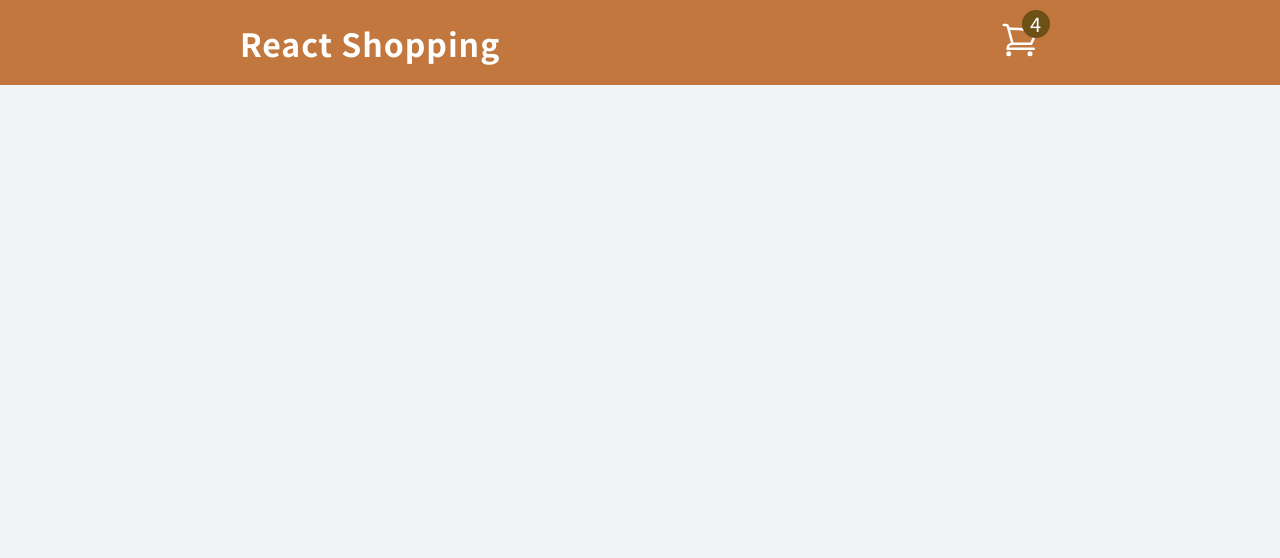
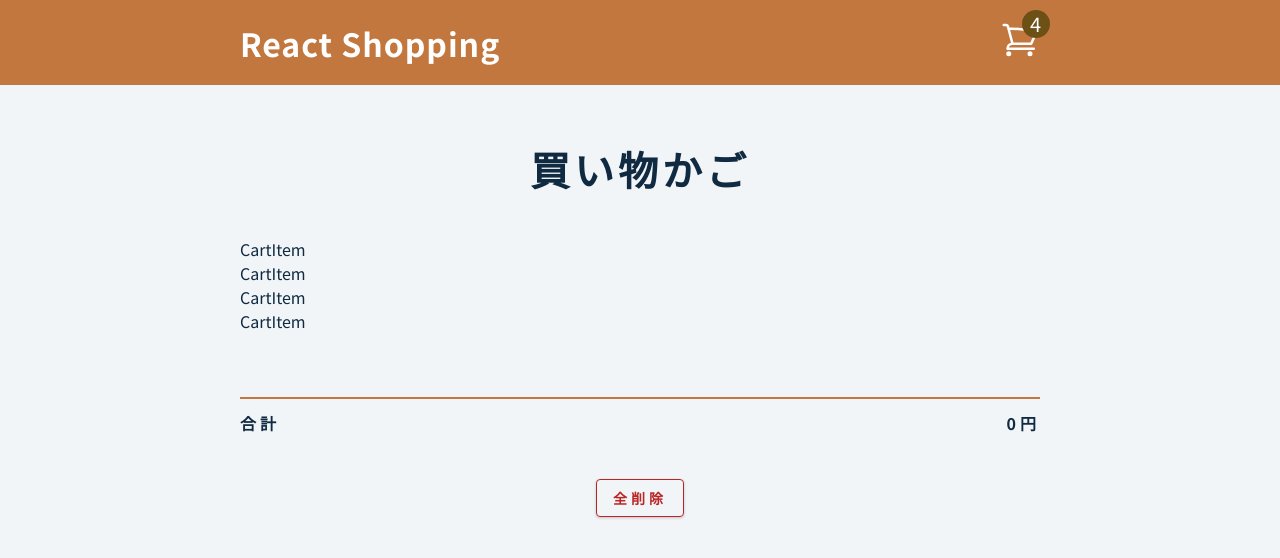
Before and after one commit to suginogaku/redux-shoppingcart-app, a React (Create React App) app: page / in a window 1280 px wide. Shown: the top 558 px of the page. Built offline with nearby package versions, Linux system fonts and the light colour scheme.

Commit message:
買い物かごの中身を表示するコンポーネント作成

```diff
--- a/src/App.js
+++ b/src/App.js
@@ -1,10 +1,12 @@
 import './App.css';
+import CartContainer from './components/CartContainer';
 import Navbar from './components/Navbar';
 
 function App() {
   return (
     <main>
       <Navbar />
+      <CartContainer />
     </main>
   );
 }
--- /dev/null
+++ b/src/components/CartContainer.js
@@ -0,0 +1,41 @@
+import React from 'react'
+import { useSelector } from 'react-redux'
+import CartItem from './CartItem'
+
+const CartContainer = () => {
+  const { amount, cartItems, total } = useSelector((slice) => slice.cart)
+  if (amount < 1) {
+    return (
+      <section className='cart'>
+        <header>
+          <h2>買い物かご</h2>
+          <h4 className='empty-cart'>なにも入っていません</h4>
+        </header>
+      </section>
+    )
+  }
+
+  return (
+    <section className='cart'>
+      <header>
+        <h2>買い物かご</h2>
+      </header>
+      <div>
+        {cartItems.map((item) => {
+          return <CartItem key={item.id} item={item} />
+        })}
+      </div>
+      <footer>
+        <hr />
+        <div className='cart-total'>
+          <h4>
+            合計 <span>{total}円</span>
+          </h4>
+        </div>
+        <button className='btn clear-btn'>全削除</button>
+      </footer>
+    </section>
+  )
+}
+
+export default CartContainer
--- /dev/null
+++ b/src/components/CartItem.js
@@ -0,0 +1,9 @@
+import React from 'react'
+
+const CartItem = () => {
+  return (
+    <div>CartItem</div>
+  )
+}
+
+export default CartItem
```
